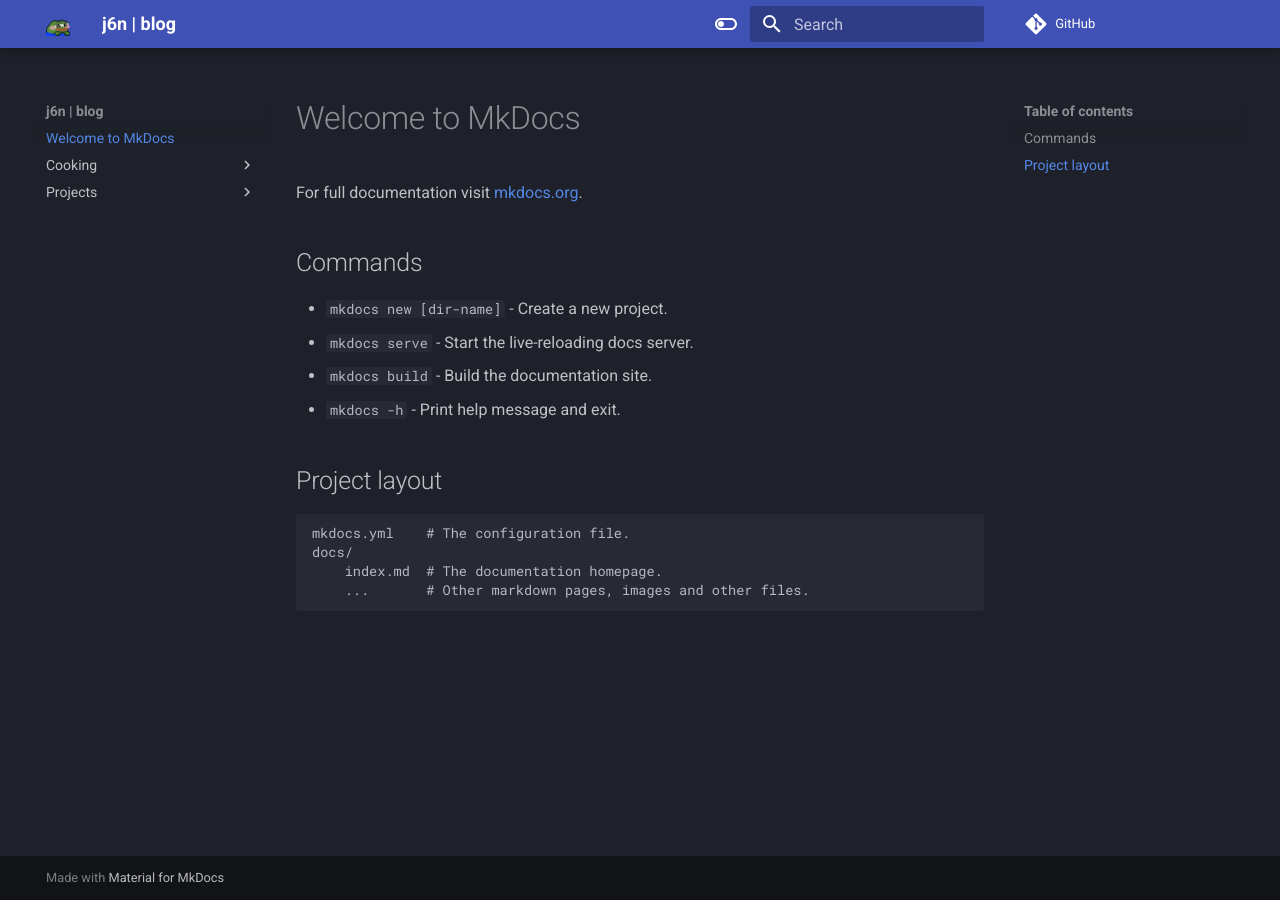
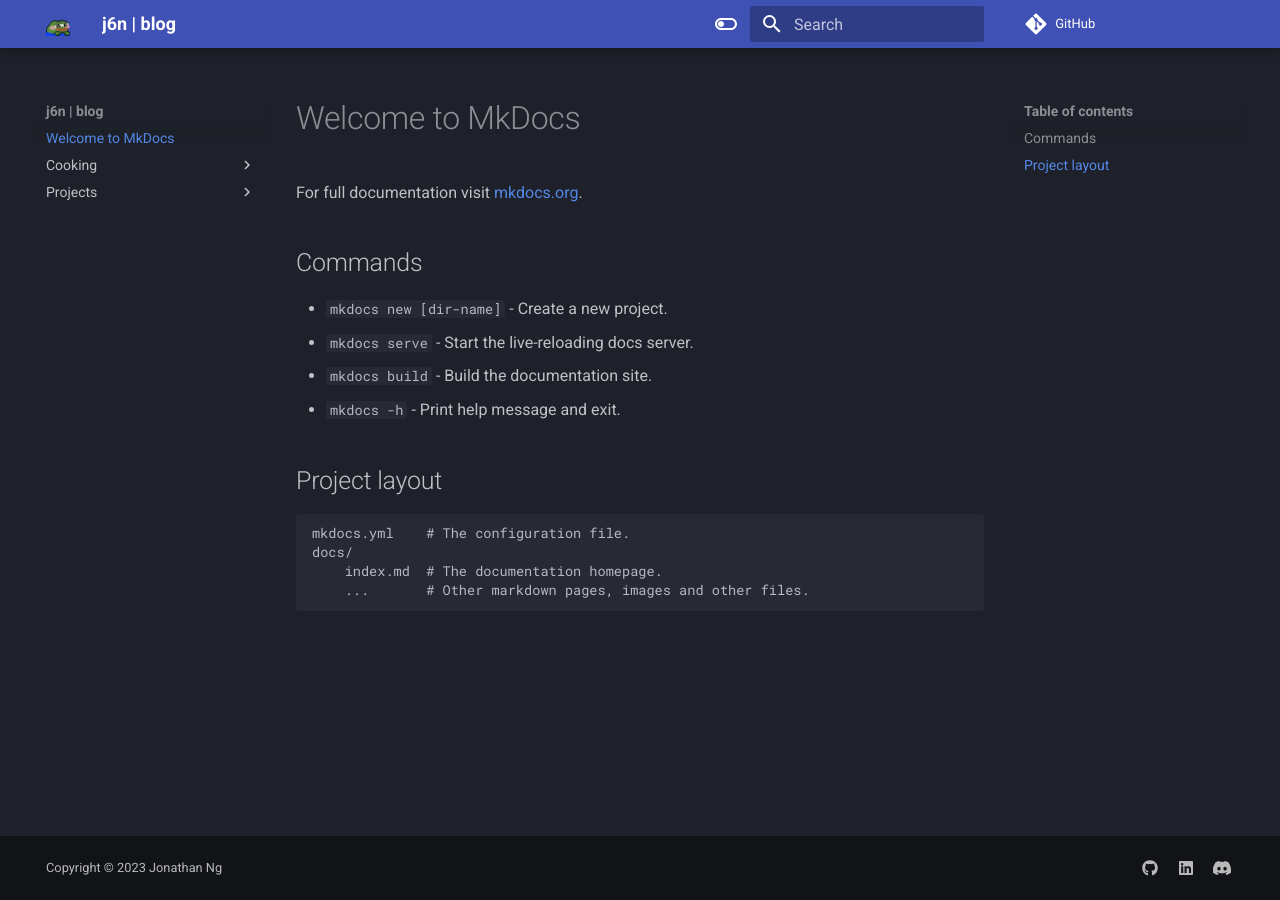
Before and after one commit to j6nca/notes, an MkDocs documentation site: the page built from docs/index.md, in a window 1280 px wide. Built offline with MkDocs 1.6.1 and Material for MkDocs 9.7.7, drawn with Linux system fonts in a browser that asks for light colours; comment, search, counter and statistics services are not loaded.

Commit message:
update footer

```diff
--- a/mkdocs.yml
+++ b/mkdocs.yml
@@ -1,6 +1,16 @@
 site_name: j6n | blog
 site_url: https://blog.j6n.ca
 repo_url: https://github.com/j6nca/blog
+copyright: Copyright &copy; 2023 Jonathan Ng
+extra:
+  generator: false
+  social:
+    - icon: fontawesome/brands/github
+      link: https://github.com/j6nca
+    - icon: fontawesome/brands/linkedin
+      link: https://www.linkedin.com/in/j6n
+    - icon: fontawesome/brands/discord
+      link: https://discordapp.com/users/189118524784902146
 theme:
   name: material
   logo: assets/logo.gif
```
